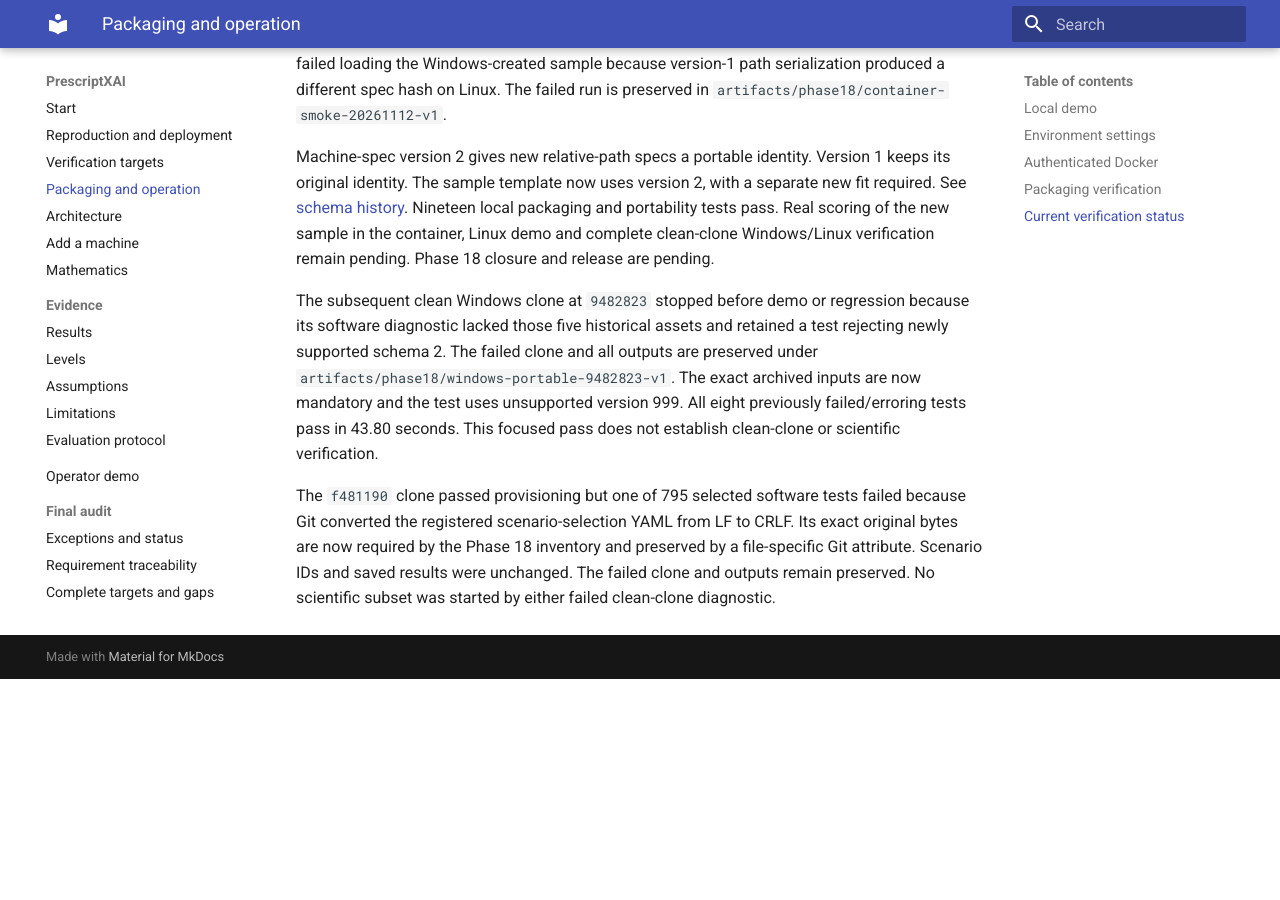
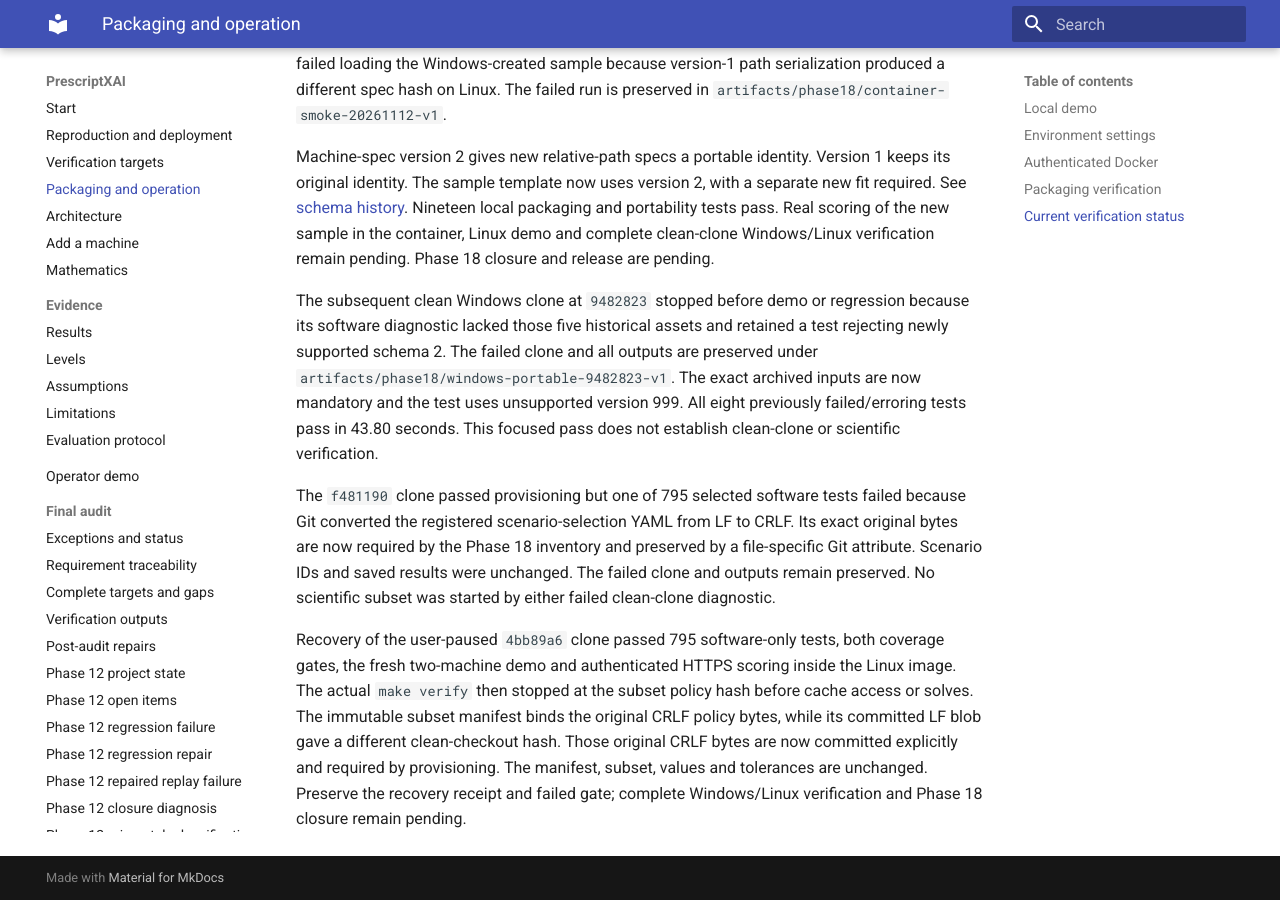
Before and after one commit to Chiranth-17/PrescriptXAI, an MkDocs documentation site: the page built from docs/packaging.md, in a window 1280 px wide and 900 px high, scrolled down 3622 px. Built offline with MkDocs 1.6.1 and Material for MkDocs 9.7.7, drawn with Linux system fonts in a browser that asks for light colours; before the commit the page ends 4301 px from its top, so only the background shows below that.

Commit message:
fix(packaging): preserve exact registered subset policy bytes

```diff
--- a/docs/packaging.md
+++ b/docs/packaging.md
@@ -159,3 +159,13 @@ to CRLF. Its exact original bytes are now required by the Phase 18 inventory
 and preserved by a file-specific Git attribute. Scenario IDs and saved results
 were unchanged. The failed clone and outputs remain preserved. No scientific
 subset was started by either failed clean-clone diagnostic.
+
+Recovery of the user-paused `4bb89a6` clone passed 795 software-only tests,
+both coverage gates, the fresh two-machine demo and authenticated HTTPS scoring
+inside the Linux image. The actual `make verify` then stopped at the subset
+policy hash before cache access or solves. The immutable subset manifest binds
+the original CRLF policy bytes, while its committed LF blob gave a different
+clean-checkout hash. Those original CRLF bytes are now committed explicitly
+and required by provisioning. The manifest, subset, values and tolerances are
+unchanged. Preserve the recovery receipt and failed gate; complete Windows/Linux
+verification and Phase 18 closure remain pending.
```
Also changed, not shown: .gsd/STATE.md (+13 -1 lines), PROGRESS.md (+29 -0 lines), 3 other files.
